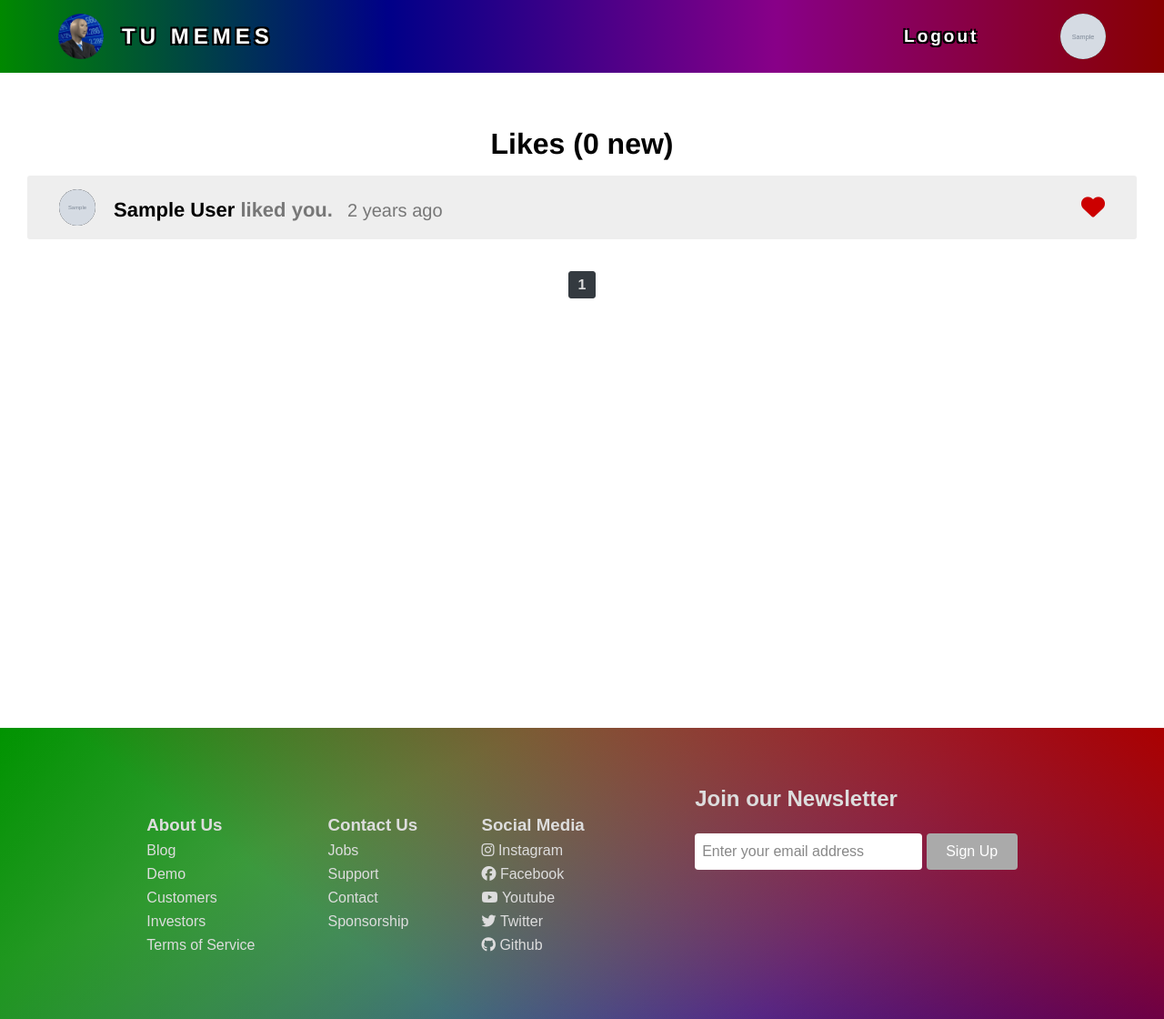
After one commit to FeliNUx42/TuMemes, a Flask app: a page that uses app/templates/layout/base.html in a window 1280 px wide. The commit adds this page. Shown: the whole page at 91% size. Run offline with Flask 2, Linux system fonts and the light colour scheme; a user stored in the database is signed in; tables that the repository leaves empty hold one stand-in row (values such as "Sample post"); grey boxes marked "Sample" are stand-in pictures; some libraries are stand-ins or nearby versions.

Commit message:
changed names

```diff
--- a/app/__init__.py
+++ b/app/__init__.py
@@ -23,12 +23,12 @@ login_manager.needs_refresh_message_category = "error"
 
 @login_manager.user_loader
 def load_user(id):
-  from .models import User, Match, Message
+  from .models import User, Like, Message
   return User.query.get(int(id))
 
 
 def create_app():
-  from .models import User, Message
+  from .models import User, Like, Message
 
   app = Flask(__name__)
   app.config.from_object(Config)
@@ -48,15 +48,21 @@ def create_app():
 
   @app.after_request
   def read_things(response):
+    if request.endpoint == "profile.likes":
+      for like in current_user.like_inbox.all():
+        like.read = True
+
+      db.session.commit()
+
     if request.endpoint == "profile.matches":
-      for match in current_user.match_inbox.all():
+      for match in current_user.like_inbox.all(): #change
         match.read = True
 
       db.session.commit()
 
     if request.endpoint == "profile.inbox":
       for msg in current_user.msg_inbox.all():
-        msg.read = False #change
+        msg.read = True
 
       db.session.commit()
 
--- a/app/auth.py
+++ b/app/auth.py
@@ -22,7 +22,10 @@ def login():
     if user and user.verify_password(password):
       login_user(user, remember=True)
       flash("Logged in successfully.", category="success")
-      return redirect(url_for("profile.prof", username=current_user.username))
+
+      next = request.args.get('next')
+
+      return redirect(next or url_for("profile.prof", username=user.username))
     else :
       flash("Invalid username or password. Try again.", category="error")
 
--- a/app/config.py
+++ b/app/config.py
@@ -7,6 +7,7 @@ class Config:
   MEME_PICTURE_FOLDER = "static/descriptions"
   MAX_CONTENT_LENGTH = 16 * 1024 * 1024
   RESULTS_PER_PAGE = 12
+  LOAD_MESSAGES = 200
   SERVER_NAME = os.environ.get("SERVER_NAME", "127.0.0.1:5000")
 
   SQLALCHEMY_DATABASE_URI = os.environ.get('DATABASE_URL', '')\
--- a/app/static/css/alerts.css
+++ b/app/static/css/alerts.css
@@ -18,6 +18,7 @@
   padding: 0 30px;
   margin-bottom: 10px;
   border: 2px solid black;
+  border-radius: 3px;
   font-weight: 900;
 }
 
@@ -55,6 +56,6 @@
   color: #600;
 }
 
-.alert-hidden {
+.alerts .alert-hidden {
   display: none;
 }
--- a/app/static/css/matches.css
+++ b/app/static/css/lists.css
@@ -5,11 +5,11 @@
 }
 
 
-main .match-list {
+main .user-list-list {
   font-family: Helvetica, sans-serif;
 }
 
-main .match-banner {
+main .user-list-banner {
   background-color: #eee;
   border-radius: 3px;
   margin-bottom: 20px;
@@ -19,11 +19,11 @@ main .match-banner {
   align-items: center;
 }
 
-main .match-unread {
+main .user-list-unread {
   background-color: #ddd;
 }
 
-main .match-banner figure {
+main .user-list-banner figure {
   height: 40px;
   width: 40px;
   overflow: hidden;
@@ -33,16 +33,16 @@ main .match-banner figure {
   background-color: black;
 }
 
-main .match-banner img {
+main .user-list-banner img {
   height: 100%;
 }
 
-main .match-banner div {
+main .user-list-banner div {
   display: flex;
   align-items: center;
 }
 
-main .match-banner h1 {
+main .user-list-banner h1 {
   margin-bottom: 0;
   margin-top: 5px;
   margin-left: 20px;
@@ -50,27 +50,27 @@ main .match-banner h1 {
   color: #777;
 }
 
-main .match-banner h1 b {
+main .user-list-banner h1 b {
  color: #000;
 }
 
-main .match-banner h1 .match-timestamp {
+main .user-list-banner h1 .user-list-timestamp {
   font-weight: 100;
   font-size: 20px;
   margin-left: 10px;
 }
 
-main .match-banner i {
+main .user-list-banner i {
   font-size: 26px;
   color: #800;
   transition: all .7s ease-in-out;
 }
 
-main .match-banner i:hover {
+main .user-list-banner i:hover {
   cursor: pointer;
 }
 
-main .match-banner i.fas {
+main .user-list-banner i.fas {
   transform: rotate3d(1, 1, 1, 360deg);
   color: #c00;
 }
--- a/app/static/css/messages.css
+++ b/app/static/css/messages.css
@@ -12,7 +12,7 @@
 }
 
 .msg-senders {
-  width: 350px;
+  width: 380px;
   height: 100%;
   overflow-y: auto;
   background-color: #fff;
@@ -44,7 +44,7 @@
   width: 40px;
   overflow: hidden;
   border-radius: 50%;
-  display: inline-flex;
+  display: flex;
   justify-content: center;
   background-color: black;
   margin-right: 20px;
@@ -58,6 +58,20 @@
   font-size: 22px;
   color: #777;
   margin-bottom: 0;
+  flex: 1;
+  text-align: left;
+  display: flex;
+  justify-content: space-between;
+}
+
+.msg-sender h1 span {
+  background-color: #00b1a8;
+  color: #fff;
+  padding: 0 10px;
+  display: flex;
+  align-items: center;
+  font-size: 14px;
+  border-radius: 3px;
 }
 
 .msg-chats {
--- a/app/static/js/index.js
+++ b/app/static/js/index.js
@@ -6,7 +6,6 @@ const btn = document.querySelector(".nav-collapse-button");
 btn.addEventListener("click", () => {
   nav.classList.toggle("nav-active");
 });
-
 
 // close alerts
 
@@ -20,8 +19,8 @@ function expandSearch() {
   document.querySelector("main .search form").classList.toggle("expand");
 }
 
-// make a match
-const hearts = document.querySelectorAll(".match")
+// like a user
+const hearts = document.querySelectorAll(".like")
 hearts.forEach(heart => {
   heart.addEventListener("click", () => {
     heart.classList.toggle("fas");
--- a/app/templates/layout/base.html
+++ b/app/templates/layout/base.html
@@ -13,7 +13,7 @@
   <link rel="stylesheet" href="{{ url_for('static', filename='css/pagination.css') }}">
   <link rel="stylesheet" href="{{ url_for('static', filename='css/main.css') }}">
   <link rel="stylesheet" href="{{ url_for('static', filename='css/footer.css') }}">
-  <link rel="stylesheet" href="{{ url_for('static', filename='css/matches.css') }}">
+  <link rel="stylesheet" href="{{ url_for('static', filename='css/lists.css') }}">
   <link rel="stylesheet" href="{{ url_for('static', filename='css/messages.css') }}">
   <link rel="preconnect" href="https://fonts.googleapis.com">
   <link rel="preconnect" href="https://fonts.gstatic.com" crossorigin>
@@ -35,8 +35,8 @@
       <li><a id="logout" href="{{ url_for('auth.logout') }}">Logout</a></li>
       <li class="nav-profile">
         <figure class="nav-collapse-button"><img src="{{ url_for('static', filename='profile_pictures/'+current_user.profile_pic) }}" alt="Profile"></figure>
-        {% if current_user.new_matches() or current_user.new_messages() %}
-          <div class="notification">{{ current_user.new_matches() + current_user.new_messages() }}</div>
+        {% if current_user.new_likes() or current_user.new_messages() %}
+          <div class="notification">{{ current_user.new_likes() + current_user.new_messages() }}</div><!-- change -->
         {% endif %}
       </li>
       {% else %}
@@ -67,15 +67,25 @@
         </a>
       </li>
       <li>
+        <a href="{{ url_for('profile.likes', username=current_user.username) }}">
+          <div><i class="fa fa-heart"></i>
+            <p>Your Likes</p>
+          </div>
+          {% if current_user.new_likes() %}
+          <span>{{ current_user.new_likes() }} new</span>
+          {% endif %}
+        </a>
+      </li>
+      {# <li>
         <a href="{{ url_for('profile.matches', username=current_user.username) }}">
-          <div><i class="fa fa-heart"></i>
+          <div><i class="fa fa-infinity"></i>
             <p>Your Matches</p>
           </div>
           {% if current_user.new_matches() %}
           <span>{{ current_user.new_matches() }} new</span>
           {% endif %}
         </a>
-      </li>
+      </li> #}
       <li>
         <a href="{{ url_for('profile.prof', username=current_user.username) }}">
           <div><i class="fas fa-user"></i>
--- a/app/templates/layout/search_result.html
+++ b/app/templates/layout/search_result.html
@@ -13,9 +13,9 @@
       <p>{{ user.meme_taste }}</p>
       {% if current_user.is_authenticated %}
       <i
-        class="{{ 'fas' if current_user.matching(user) else 'far'}} fa-heart match"
+        class="{{ 'fas' if current_user.liking(user) else 'far'}} fa-heart like"
         param="target={{ user.username }}&csrf_token={{ csrf_token() }}"
-        url="{{ url_for('profile.match', username=current_user.username) }}"
+        url="{{ url_for('profile.like', username=current_user.username) }}"
       ></i>
       {% else %}
       <i class="far fa-heart" onclick="window.location='/login'"></i>
--- a/app/templates/profile/inbox.html
+++ b/app/templates/profile/inbox.html
@@ -8,7 +8,7 @@
     {% for n, user in enumerate(current_user.contacts()) %}
     <div class="msg-sender {{ not n and 'current-sender' or '' }}" target="chat-{{ user.id }}">
       <figure><img src="{{ url_for('static', filename='profile_pictures/'+user.profile_pic) }}" alt="Profile"></figure>
-      <h1>{{ user.first_name }} {{ user.last_name }}</h1>
+      <h1>{{ user.first_name }} {{ user.last_name }}{% if current_user.new_messages(user) %}<span>{{ current_user.new_messages(user) }} new</span>{% endif %}</h1>
     </div>
     {% endfor %}
   </div>
--- /dev/null
+++ b/app/templates/profile/likes.html
@@ -0,0 +1,38 @@
+{% extends 'layout/base.html' %}
+
+{% block title %}Likes - {{ current_user.username }}{% endblock title %}
+
+{% block content %}
+  <h1>Likes ({{ current_user.new_likes() }} new)</h1>
+
+  <div class="user-list-list">
+    {% for like in likes.items %}
+    {% set user = like.sender %}
+    <div class="user-list-banner user-list-{{ 'read' if like.read else 'unread'}}">
+      <div>
+        <figure><img src="{{ url_for('static', filename='profile_pictures/'+user.profile_pic) }}" alt="Proflikeile"></figure>
+        <h1><b>{{ user.first_name }} {{ user.last_name }}</b> liked you. <span class="user-list-timestamp">{{ moment(like.timestamp).fromNow() }}</span></h1>
+      </div>
+      <i
+        class="{{ 'fas' if current_user.liking(user) else 'far'}} fa-heart like"
+        param="target={{ user.username }}&csrf_token={{ csrf_token() }}"
+        url="{{ url_for('profile.like', username=current_user.username) }}"
+      ></i>
+    </div>
+    {% endfor %}
+  </div>
+
+  <div class="pagination">
+    {% for page_num in likes.iter_pages(left_edge=1, right_edge=1, left_current=2, right_current=3) %}
+    {% if page_num %}
+      {% if page_num == likes.page %}
+      <a class="pagination-link current-page" href="{{ url_for('home.index', page=page_num) }}">{{ page_num }}</a>
+      {% else %}
+      <a class="pagination-link" href="{{ url_for('home.index', page=page_num) }}">{{ page_num }}</a>
+      {% endif %}
+    {% else %}
+    ...
+    {% endif %}
+  {% endfor %}
+  </div>
+{% endblock content %}
--- a/app/templates/profile/matches.html
+++ b/app/templates/profile/matches.html
@@ -5,13 +5,13 @@
 {% block content %}
   <h1>Matches ({{ current_user.new_matches() }} new)</h1>
 
-  <div class="match-list">
+  <div class="user-list-list">
     {% for match in matches.items %}
     {% set user = match.sender %}
-    <div class="match-banner match-{{ 'read' if match.read else 'unread'}}">
+    <div class="user-list-banner user-list-{{ 'read' if match.read else 'unread'}}">
       <div>
         <figure><img src="{{ url_for('static', filename='profile_pictures/'+user.profile_pic) }}" alt="Profile"></figure>
-        <h1><b>{{ user.first_name }} {{ user.last_name }}</b> liked you. <span class="match-timestamp">{{ moment(match.timestamp).fromNow() }}</span></h1>
+        <h1><b>{{ user.first_name }} {{ user.last_name }}</b> liked you. <span class="user-list-timestamp">{{ moment(match.timestamp).fromNow() }}</span></h1>
       </div>
       <i
         class="{{ 'fas' if current_user.matching(user) else 'far'}} fa-heart match"
```
Also changed, not shown: app/models.py (+19 -17 lines), app/profile.py (+10 -10 lines), 1 other file.
